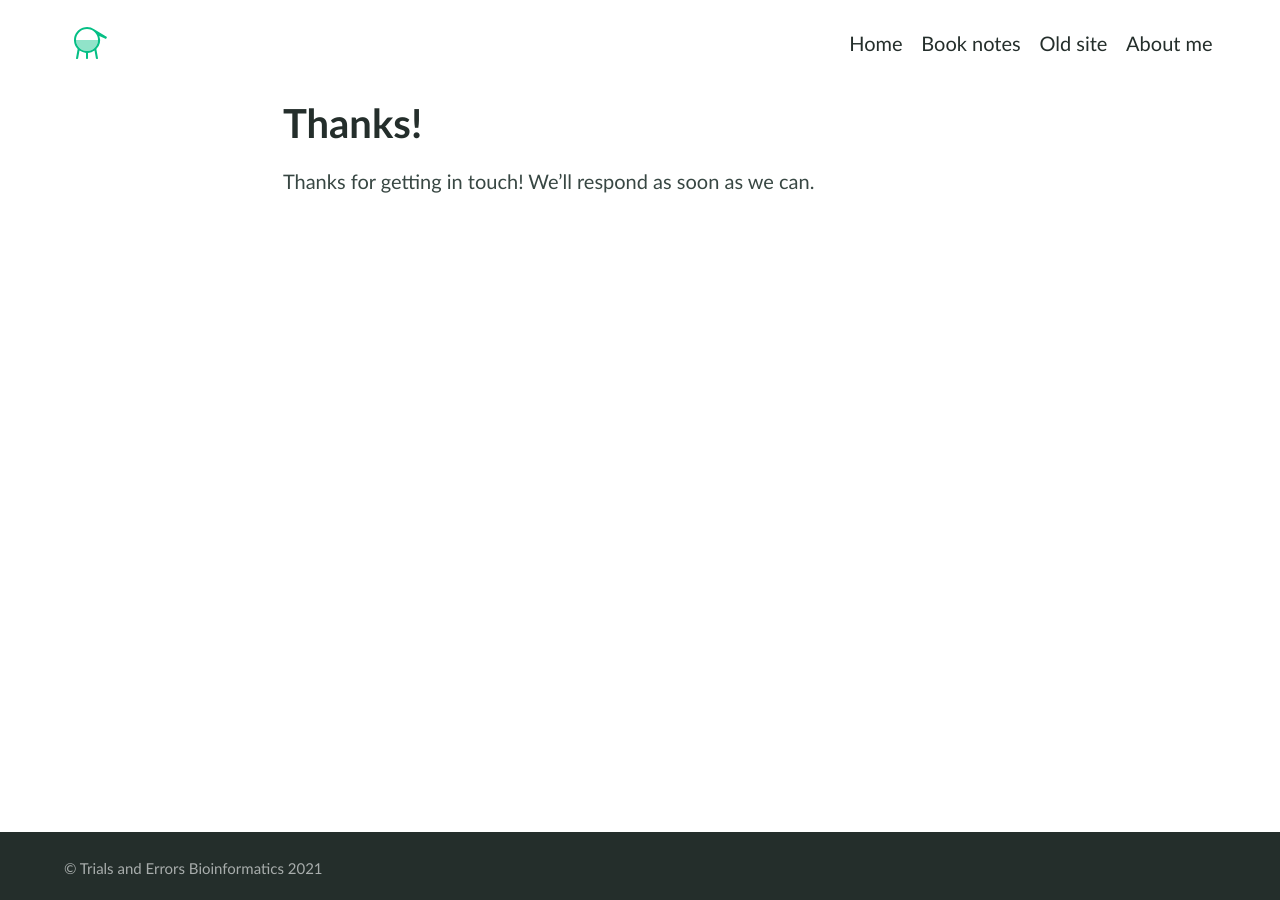
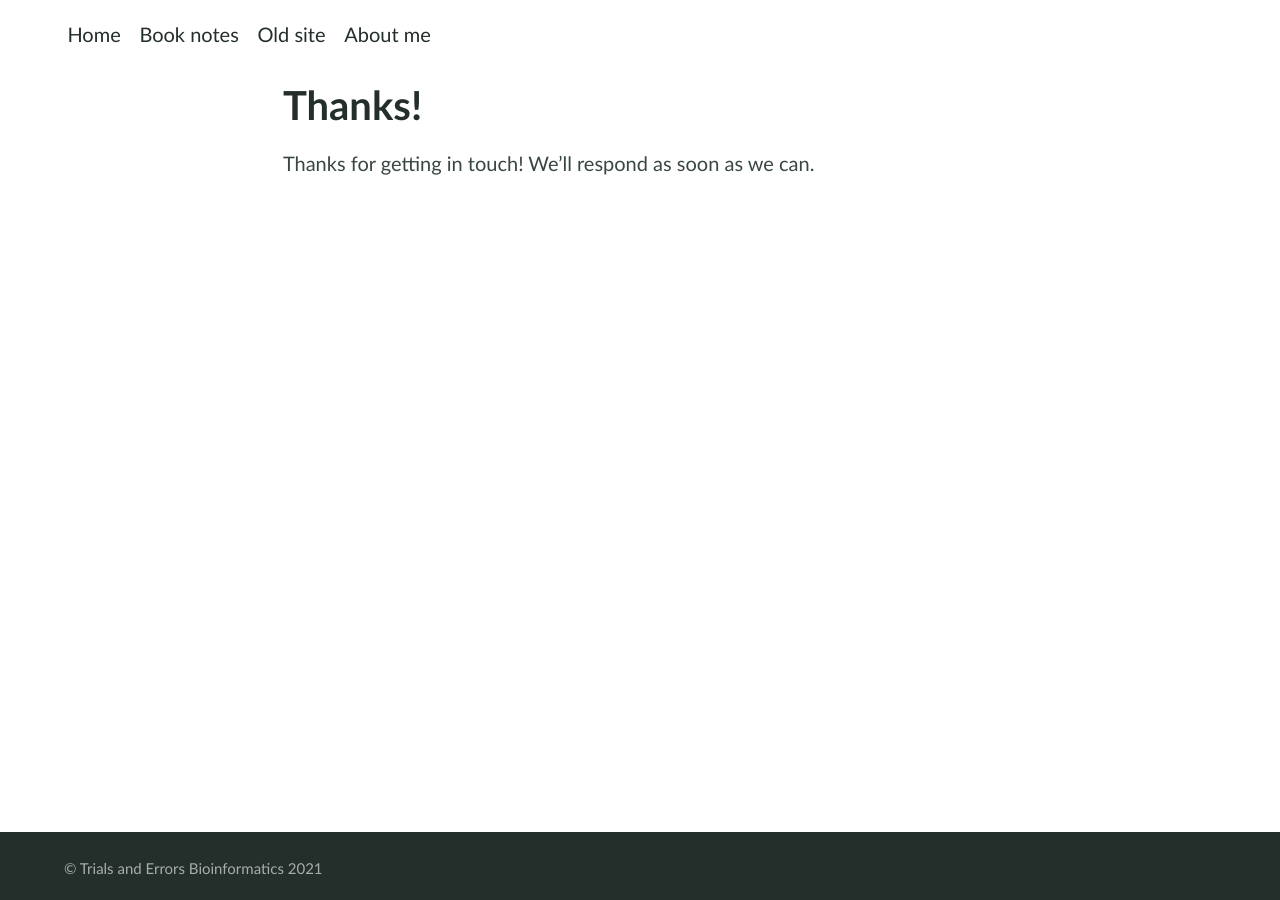
Before and after one commit to AthenACHY/AthenACHY.github.io, a Jekyll site: the page built from thanks.md, in a window 1280 px wide. Built offline with Jekyll 4.4.1, drawn with Linux system fonts in a browser that asks for light colours.

Commit message:
Update site-header.html

```diff
--- a/_includes/site-header.html
+++ b/_includes/site-header.html
@@ -1,6 +1,6 @@
 <header class="header">
   <div class="container">
-    {% if site.logo %}{% include site-logo.html %}{% endif %}
+   <!-- {% if site.logo %}{% include site-logo.html %}{% endif %} -->
 
     {% include nav-header.html %}
   </div>
```
